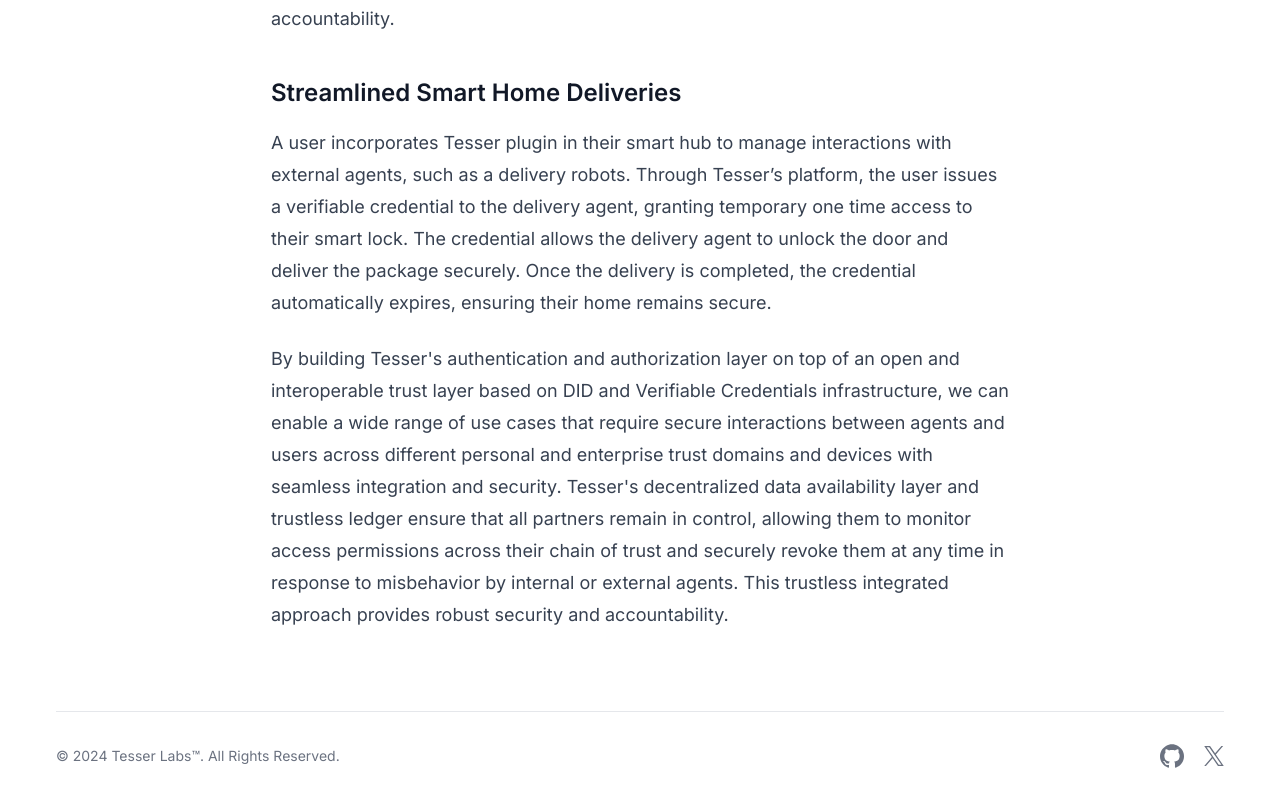
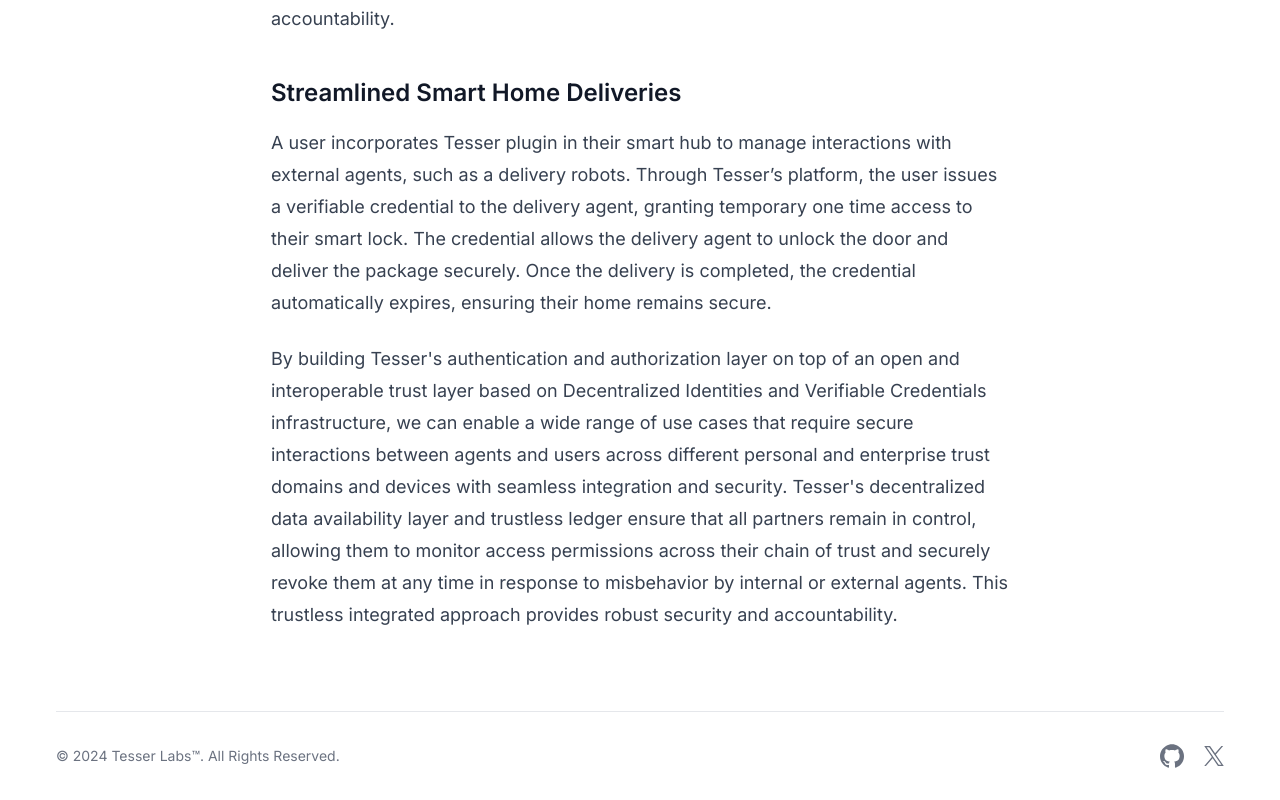
Before and after one commit to hamidra/Tesser-Website, a Next.js app: page /vision in a window 1280 px wide. Shown: the part 5025-5825 px from the top of the page. Built offline with nearby package versions, Linux system fonts and the light colour scheme.

Commit message:
edit vision

```diff
--- a/src/app/vision/page.mdx
+++ b/src/app/vision/page.mdx
@@ -75,7 +75,7 @@
 
 A user incorporates Tesser plugin in their smart hub to manage interactions with external agents, such as a delivery robots. Through Tesser’s platform, the user issues a verifiable credential to the delivery agent, granting temporary one time access to their smart lock. The credential allows the delivery agent to unlock the door and deliver the package securely. Once the delivery is completed, the credential automatically expires, ensuring their home remains secure.
 
-By building Tesser's authentication and authorization layer on top of an open and interoperable trust layer based on DID and Verifiable Credentials infrastructure, we can enable a wide range of use cases that require secure interactions between agents and users across different personal and enterprise trust domains and devices with seamless integration and security.
+By building Tesser's authentication and authorization layer on top of an open and interoperable trust layer based on Decentralized Identities and Verifiable Credentials infrastructure, we can enable a wide range of use cases that require secure interactions between agents and users across different personal and enterprise trust domains and devices with seamless integration and security.
 Tesser's decentralized data availability layer and trustless ledger ensure that all partners remain in control, allowing them to monitor access permissions across their chain of trust and securely revoke them at any time in response to misbehavior by internal or external agents. This trustless integrated approach provides robust security and accountability.
 
 </article>
```
